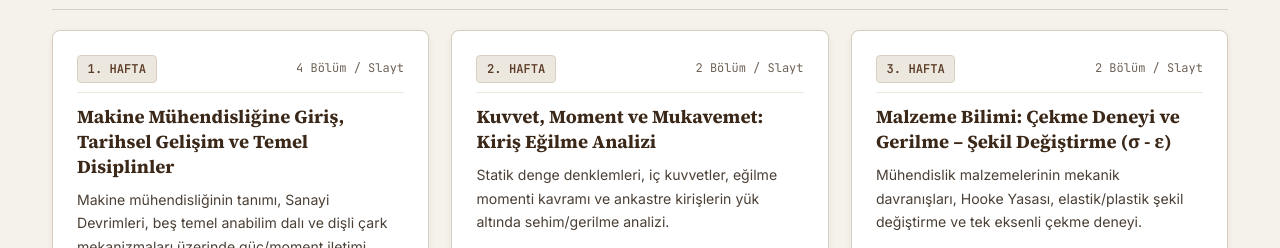
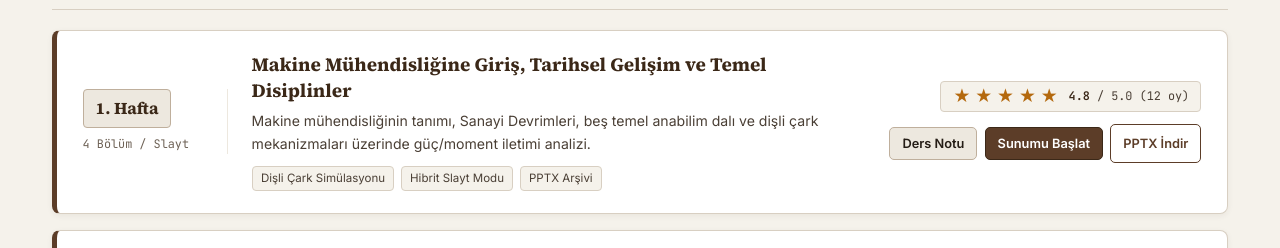
Before and after one commit to aserdargl/ME101, a plain HTML site: page index.html in a window 1280 px wide. Shown: the part 684-932 px from the top of the page. Drawn offline with nearby package versions, Linux system fonts and the light colour scheme.

Commit message:
List lectures vertically (1. Hafta, 2. Hafta...) and add interactive 5-star student rating

```diff
--- a/app.js
+++ b/app.js
@@ -581,8 +581,46 @@ function buildPptExactVisualHtml(slide, slideIdx, totalSlides, lectureWeek) {
 }
 
 // ============================================================================
-// 1. KATALOG OLUŞTURMA
-// ============================================================================
+// 1. ÖĞRENCİ YILDIZ PUANLAMA SİSTEMİ VE DİKEY DERS LİSTESİ
+// ============================================================================
+const RATING_STORAGE_KEY = "me101_lecture_ratings_v1";
+
+const DEFAULT_RATINGS = {
+  "week-1": { baseSum: 58, baseCount: 12 },
+  "week-2": { baseSum: 47, baseCount: 10 },
+  "week-3": { baseSum: 44, baseCount: 9 },
+  "week-4": { baseSum: 39, baseCount: 8 }
+};
+
+function getSavedUserRatings() {
+  try {
+    const raw = localStorage.getItem(RATING_STORAGE_KEY);
+    return raw ? JSON.parse(raw) : {};
+  } catch {
+    return {};
+  }
+}
+
+function saveUserRating(lectureId, starValue) {
+  try {
+    const current = getSavedUserRatings();
+    current[lectureId] = starValue;
+    localStorage.setItem(RATING_STORAGE_KEY, JSON.stringify(current));
+  } catch {
+    // localStorage kapalıysa sessizce devam et
+  }
+}
+
+function getLectureRatingStats(lectureId) {
+  const userRatings = getSavedUserRatings();
+  const userVote = userRatings[lectureId] || 0;
+  const base = DEFAULT_RATINGS[lectureId] || { baseSum: 23, baseCount: 5 };
+  const totalSum = base.baseSum + (userVote > 0 ? userVote : 0);
+  const totalCount = base.baseCount + (userVote > 0 ? 1 : 0);
+  const avg = (totalSum / totalCount).toFixed(1);
+  return { avg, totalCount, userVote };
+}
+
 function renderCatalog() {
   lectureGrid.innerHTML = "";
   LECTURES.forEach((lec) => {
@@ -591,18 +629,40 @@ function renderCatalog() {
     const pptxHref = lec.pptxUrl || "pptx/ME101-Hafta1.pptx";
     const downloadFileName = lec.pptxFileName || `${lec.week.replace(/\s+/g, "")}-ME101.pptx`;
 
+    const stats = getLectureRatingStats(lec.id);
+    const activeStarThreshold = stats.userVote > 0 ? stats.userVote : Math.round(parseFloat(stats.avg));
+
+    let starsHtml = "";
+    for (let s = 1; s <= 5; s++) {
+      const filledClass = s <= activeStarThreshold ? "filled" : "";
+      starsHtml += `<button type="button" class="star-btn ${filledClass}" data-lec="${lec.id}" data-val="${s}" title="${s} Yıldız Ver">&#9733;</button>`;
+    }
+
     card.innerHTML = `
-      <div>
-        <div class="card-top-meta">
+      <div class="lecture-week-col">
         <span class="week-tag">${lec.week}</span>
         <span class="slide-count-tag">${lec.slides.length} Bölüm / Slayt</span>
       </div>
+
+      <div class="lecture-info-col">
         <h4>${lec.title}</h4>
         <p>${lec.description}</p>
         <div class="card-features">
           ${lec.features.map((f) => `<span class="feature-chip">${f}</span>`).join("")}
         </div>
       </div>
+
+      <div class="lecture-right-col">
+        <div class="rating-box" data-rating-box="${lec.id}">
+          <div class="star-group" data-star-group="${lec.id}">
+            ${starsHtml}
+          </div>
+          <span class="rating-meta">
+            <strong>${stats.avg}</strong> / 5.0 (${stats.totalCount} oy)
+          </span>
+          ${stats.userVote > 0 ? `<span class="rating-user-note">Puanınız: ${stats.userVote}&#9733;</span>` : ""}
+        </div>
+
         <div class="card-actions-3">
           <button class="btn btn-secondary btn-read" data-id="${lec.id}">
             Ders Notu
@@ -614,8 +674,33 @@ function renderCatalog() {
             PPTX İndir
           </a>
         </div>
+      </div>
     `;
     lectureGrid.appendChild(card);
+  });
+
+  // Yıldız hover ve tıklama etkileşimleri
+  document.querySelectorAll(".star-group").forEach((groupEl) => {
+    const buttons = Array.from(groupEl.querySelectorAll(".star-btn"));
+    buttons.forEach((btn) => {
+      btn.addEventListener("mouseenter", () => {
+        const hoverVal = parseInt(btn.dataset.val, 10);
+        buttons.forEach((b) => {
+          const v = parseInt(b.dataset.val, 10);
+          b.classList.toggle("hover-preview", v <= hoverVal);
+        });
+      });
+      btn.addEventListener("click", (e) => {
+        e.stopPropagation();
+        const lecId = btn.dataset.lec;
+        const val = parseInt(btn.dataset.val, 10);
+        saveUserRating(lecId, val);
+        renderCatalog();
+      });
+    });
+    groupEl.addEventListener("mouseleave", () => {
+      buttons.forEach((b) => b.classList.remove("hover-preview"));
+    });
   });
 
   document.querySelectorAll(".btn-read").forEach((btn) => {
--- a/style.css
+++ b/style.css
@@ -327,95 +327,164 @@ kbd {
 }
 
 .lecture-grid {
-  display: grid;
-  grid-template-columns: repeat(auto-fill, minmax(360px, 1fr));
-  gap: 1.4rem;
+  display: flex;
+  flex-direction: column;
+  gap: 1rem;
 }
 
 .lecture-card {
   background: var(--bg-card);
   border: 1px solid var(--border-color);
+  border-left: 5px solid var(--brown-primary);
   border-radius: var(--radius-lg);
-  padding: 1.5rem;
-  display: flex;
-  flex-direction: column;
-  justify-content: space-between;
+  padding: 1.35rem 1.6rem;
+  display: grid;
+  grid-template-columns: 145px 1fr auto;
+  align-items: center;
+  gap: 1.5rem;
   box-shadow: var(--shadow-sm);
-  transition: border-color 0.2s ease, box-shadow 0.2s ease;
+  transition: border-color 0.2s ease, box-shadow 0.2s ease, background-color 0.2s ease;
 }
 
 .lecture-card:hover {
   border-color: var(--brown-accent);
+  border-left-color: var(--brown-dark);
+  background-color: var(--bg-card-hover);
   box-shadow: var(--shadow-md);
 }
 
-.card-top-meta {
+.lecture-week-col {
   display: flex;
-  justify-content: space-between;
-  align-items: center;
-  margin-bottom: 0.75rem;
-  padding-bottom: 0.55rem;
-  border-bottom: 1px solid var(--bg-subtle);
+  flex-direction: column;
+  align-items: flex-start;
+  gap: 0.4rem;
+  padding-right: 1rem;
+  border-right: 1px solid var(--bg-subtle);
 }
 
 .week-tag {
-  font-family: 'JetBrains Mono', monospace;
-  font-size: 0.76rem;
-  font-weight: 600;
-  color: var(--brown-primary);
+  font-family: 'Source Serif 4', Georgia, serif;
+  font-size: 1.05rem;
+  font-weight: 700;
+  color: var(--brown-dark);
   background: var(--bg-subtle);
-  border: 1px solid var(--border-color);
-  padding: 0.2rem 0.6rem;
+  border: 1px solid var(--border-strong);
+  padding: 0.3rem 0.75rem;
   border-radius: 4px;
-  text-transform: uppercase;
+  white-space: nowrap;
 }
 
 .slide-count-tag {
   font-family: 'JetBrains Mono', monospace;
-  font-size: 0.75rem;
+  font-size: 0.74rem;
   color: var(--text-muted);
 }
 
-.lecture-card h4 {
+.lecture-info-col h4 {
   font-family: 'Source Serif 4', Georgia, serif;
-  font-size: 1.15rem;
-  margin-bottom: 0.55rem;
+  font-size: 1.18rem;
+  margin-bottom: 0.35rem;
   color: var(--brown-dark);
   line-height: 1.35;
 }
 
-.lecture-card p {
+.lecture-info-col p {
   color: var(--text-secondary);
   font-size: 0.88rem;
-  margin-bottom: 1.1rem;
+  margin-bottom: 0.65rem;
 }
 
 .card-features {
   display: flex;
   flex-wrap: wrap;
   gap: 0.4rem;
-  margin-bottom: 1.25rem;
 }
 
 .feature-chip {
-  font-size: 0.73rem;
+  font-size: 0.72rem;
   background: var(--bg-main);
   border: 1px solid var(--border-color);
-  padding: 0.18rem 0.55rem;
+  padding: 0.15rem 0.52rem;
   border-radius: 4px;
   color: var(--text-secondary);
 }
 
+.lecture-right-col {
+  display: flex;
+  flex-direction: column;
+  align-items: flex-end;
+  gap: 0.75rem;
+  min-width: 290px;
+}
+
+/* YILDIZ PUANLAMA SİSTEMİ */
+.rating-box {
+  display: flex;
+  align-items: center;
+  gap: 0.6rem;
+  background: var(--bg-main);
+  border: 1px solid var(--border-color);
+  padding: 0.32rem 0.7rem;
+  border-radius: 4px;
+}
+
+.star-group {
+  display: inline-flex;
+  align-items: center;
+  gap: 0.15rem;
+}
+
+.star-btn {
+  background: none;
+  border: none;
+  cursor: pointer;
+  font-size: 1.18rem;
+  line-height: 1;
+  color: #cfc5b7;
+  padding: 0 0.08rem;
+  transition: transform 0.12s ease, color 0.12s ease;
+}
+
+.star-btn:hover {
+  transform: scale(1.18);
+}
+
+.star-btn.filled {
+  color: #b4690e;
+}
+
+.star-btn.hover-preview {
+  color: #d9822b;
+}
+
+.rating-meta {
+  font-family: 'JetBrains Mono', monospace;
+  font-size: 0.74rem;
+  color: var(--text-secondary);
+  white-space: nowrap;
+}
+
+.rating-meta strong {
+  color: var(--brown-dark);
+}
+
+.rating-user-note {
+  font-size: 0.7rem;
+  color: var(--status-ok);
+  font-weight: 600;
+}
+
 .card-actions-3 {
-  display: grid;
-  grid-template-columns: 1fr 1.15fr auto;
-  gap: 0.5rem;
+  display: flex;
+  align-items: center;
+  gap: 0.45rem;
 }
 
 .card-actions-3 .btn {
   justify-content: center;
   font-size: 0.8rem;
-  padding: 0.5rem 0.65rem;
+  padding: 0.48rem 0.75rem;
+  white-space: nowrap;
 }
 
 /* ==================== OKUMA MODU (WEB SAYFASI GÖRÜNÜMÜ) ==================== */
@@ -1197,8 +1266,23 @@ body.presentation-mode .fragment.visible {
 }
 
 @media (max-width: 900px) {
-  .slide-grid-2, .slide-grid-3, .form-grid, .card-actions-3 {
+  .slide-grid-2, .slide-grid-3, .form-grid, .lecture-card {
     grid-template-columns: 1fr;
+  }
+  .lecture-week-col {
+    border-right: none;
+    border-bottom: 1px solid var(--bg-subtle);
+    padding-right: 0;
+    padding-bottom: 0.5rem;
+    flex-direction: row;
+    align-items: center;
+    justify-content: space-between;
+    width: 100%;
+  }
+  .lecture-right-col {
+    align-items: flex-start;
+    min-width: 0;
+    width: 100%;
   }
   body.presentation-mode .slide {
     padding: 1.5rem;
```
Lines whose indentation alone changed are shown as unchanged.
